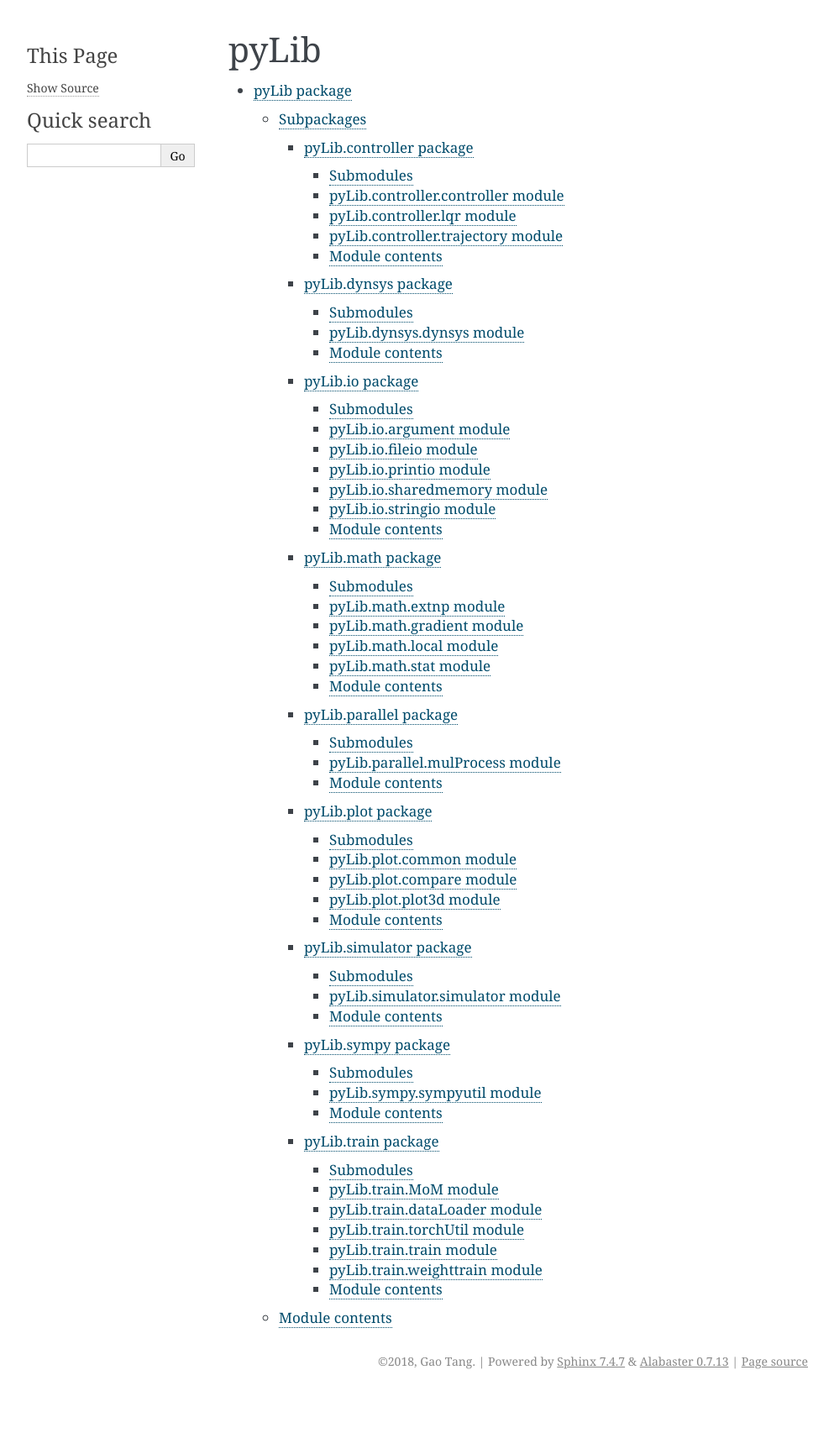
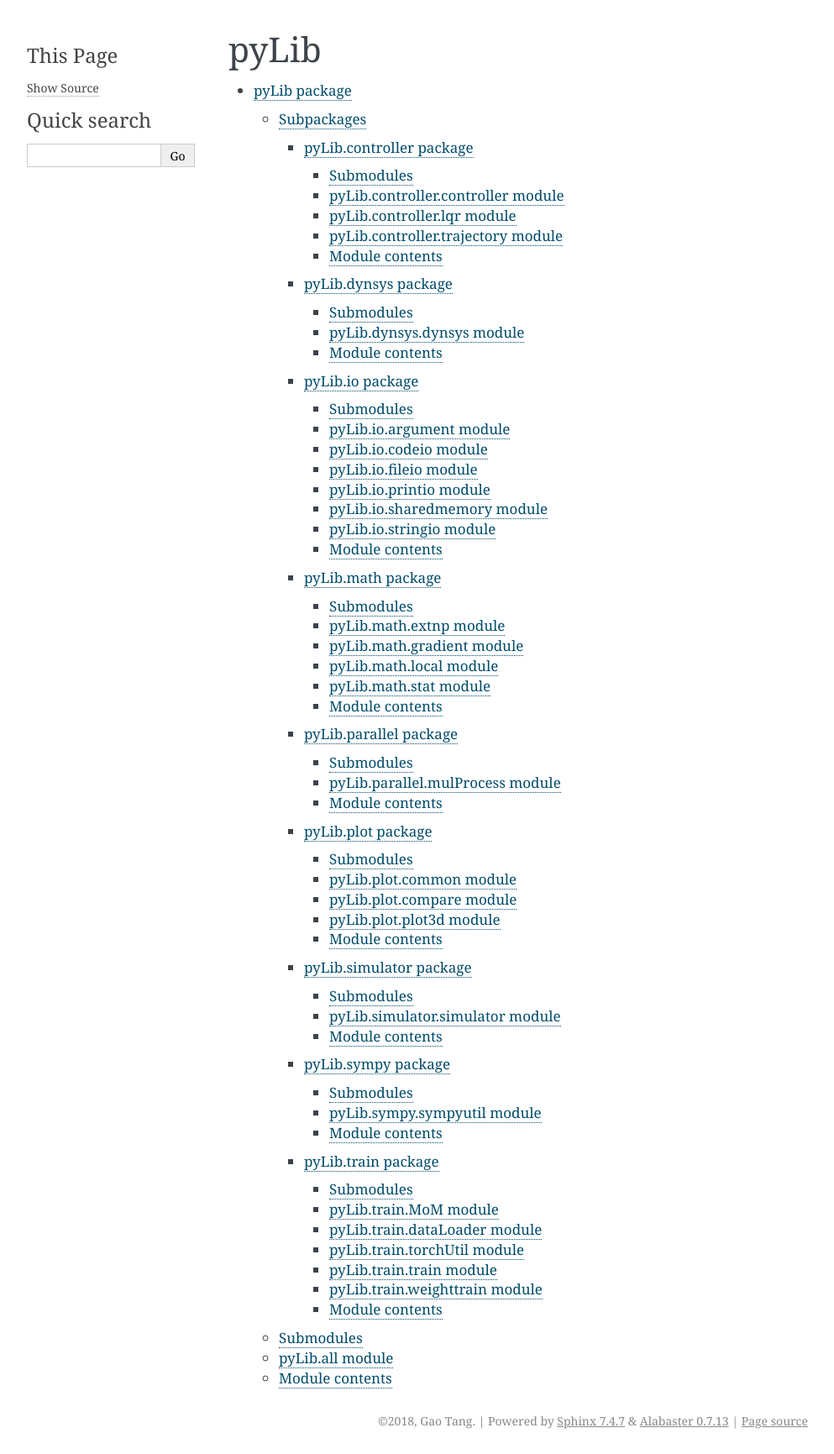
Before and after one commit to paperstiger/gaolib, a Sphinx documentation site: the page built from docs/source/modules.rst, in a window 1280 px wide. Shown: the whole page at 84% size, without its empty margins (148-1141 px from the left). Built offline with Sphinx 7.4.7, drawn with Linux system fonts in a browser that asks for light colours; the version number is read from the project's files by our own code; before the commit the page ends 1660 px from its top, so only the background shows below that.

Commit message:
update doc

```diff
--- a/docs/source/pyLib.io.rst
+++ b/docs/source/pyLib.io.rst
@@ -8,6 +8,14 @@ pyLib.io.argument module
 ------------------------
 
 .. automodule:: pyLib.io.argument
+    :members:
+    :undoc-members:
+    :show-inheritance:
+
+pyLib.io.codeio module
+----------------------
+
+.. automodule:: pyLib.io.codeio
     :members:
     :undoc-members:
     :show-inheritance:
--- a/docs/source/pyLib.rst
+++ b/docs/source/pyLib.rst
@@ -16,6 +16,18 @@ Subpackages
     pyLib.sympy
     pyLib.train
 
+Submodules
+----------
+
+pyLib.all module
+----------------
+
+.. automodule:: pyLib.all
+    :members:
+    :undoc-members:
+    :show-inheritance:
+
+
 Module contents
 ---------------
 
```
Also changed, not shown: 12 other files.
